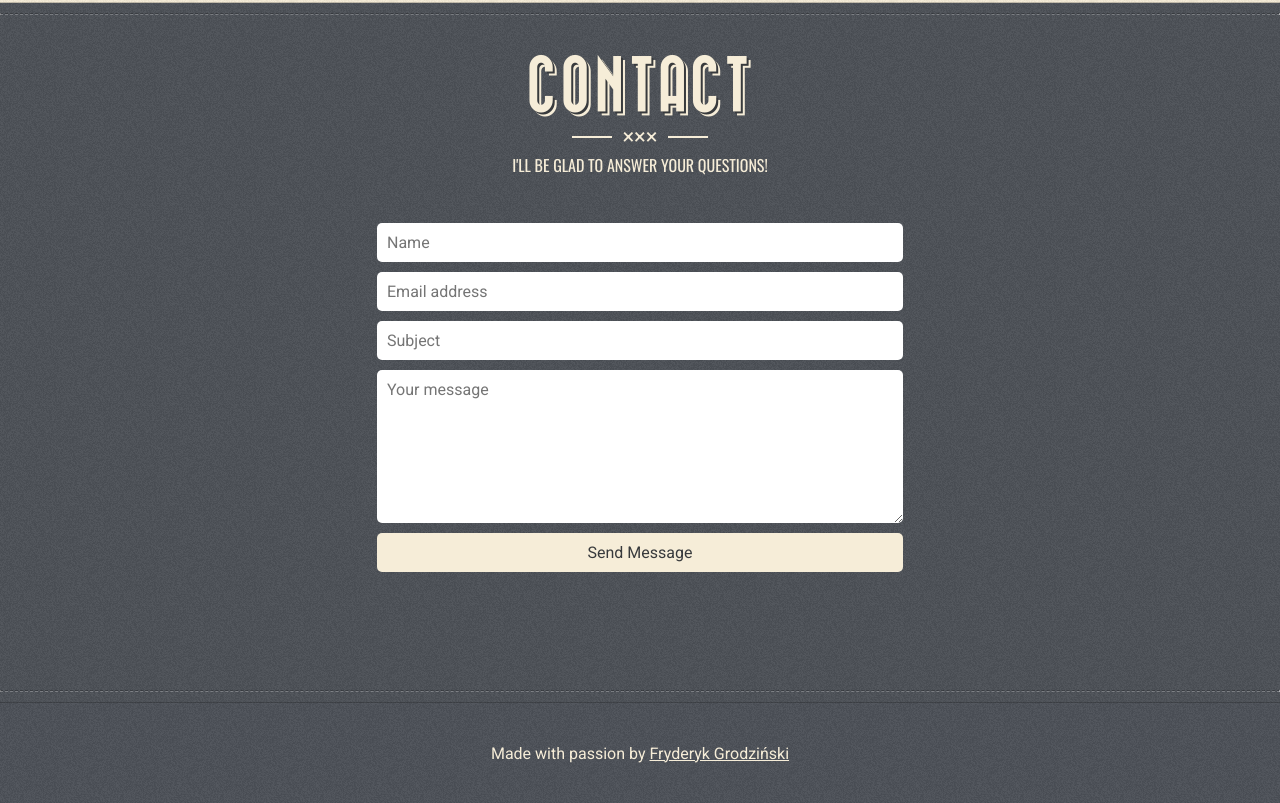
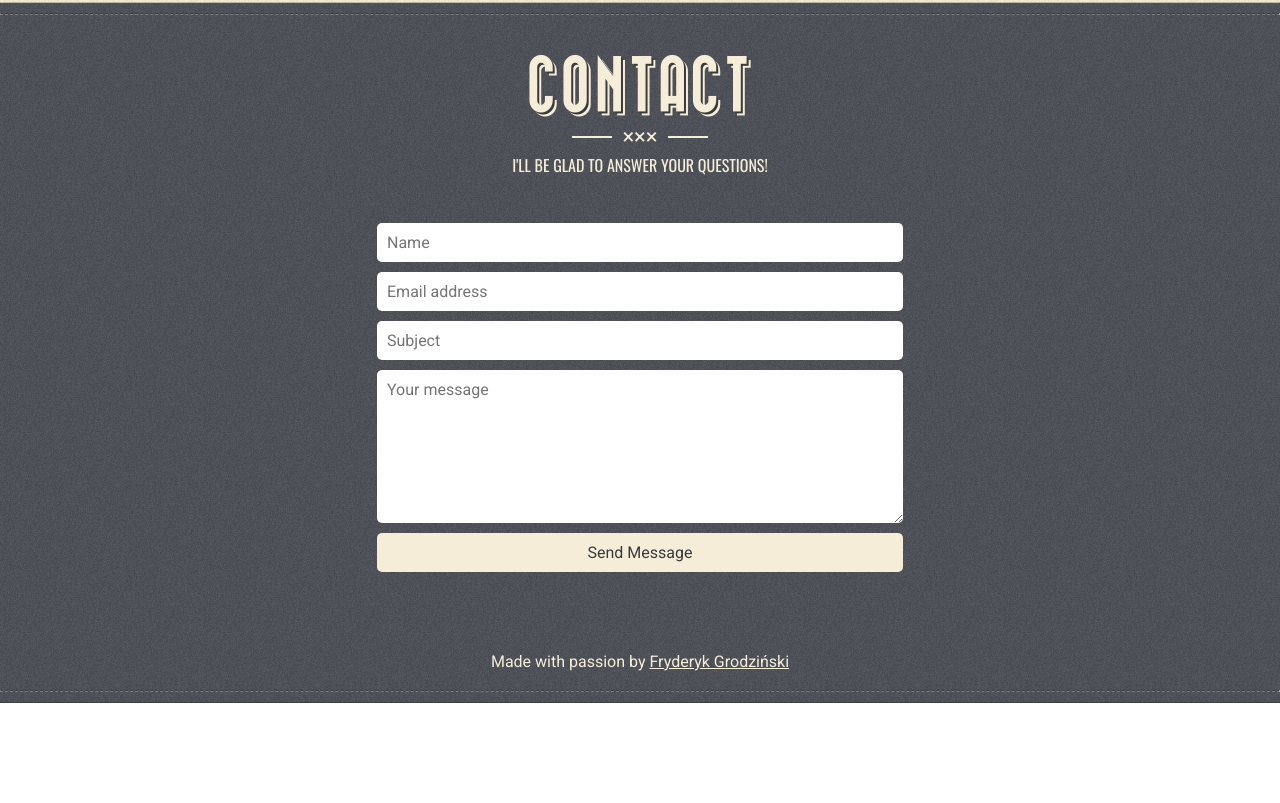
Before and after one commit to fryderykg/fryderykg.github.io, a website: page index.html in a window 1280 px wide. Shown: the part 2520-3323 px from the top of the page. After the commit the page ends 3223 px from the top, so only its background shows below. Drawn offline with nearby package versions, Linux system fonts and the light colour scheme.

Commit message:
moved footer to contact section

```diff
--- a/index.html
+++ b/index.html
@@ -285,17 +285,16 @@
       <input type="submit" id="submit" value="Send Message" class="button">
     </fieldset>
   </form>
+  <div class="footer">
+    <p>Made with passion by
+      <a href="https://fryderykg.github.io">Fryderyk Grodziński</a>
+    </p>
+  </div>
   <hr class="bottom">
 </section>
-<footer>
-<p>Made with passion by
-<a href="https://fryderykg.github.io">Fryderyk Grodziński</a>
-</p>
-</footer>
 <script src="https://code.jquery.com/jquery-3.1.1.min.js"
         integrity="sha256-hVVnYaiADRTO2PzUGmuLJr8BLUSjGIZsDYGmIJLv2b8="
         crossorigin="anonymous"></script>
 <script src="js/script.js"></script>
-
 </body>
 </html>
--- a/sass/main.sass
+++ b/sass/main.sass
@@ -225,21 +225,22 @@ section
     text-shadow: 2px 2px 0 $color-almost-black, 4px 4px 0 $color-beige
 
 // FOOTER
-footer
-  align-items: center
-  background: $color-gray-dark url("../img/built/grain.png")
+.footer
+  bottom: 0
   color: $color-beige
-  display: flex
-  height: 100px
-  justify-content: center
+  height: 60px
+  position: absolute
   text-align: center
+  width: 100%
   p
     margin: 0
   a
     color: $color-beige
     &:active, &:visited
       color: $color-beige
-
+    &:hover
+      color: $color-gray-light
+      text-decoration: none
 
 // GRID
 .container
```
Also changed, not shown: css/build.css, 1 other file.
